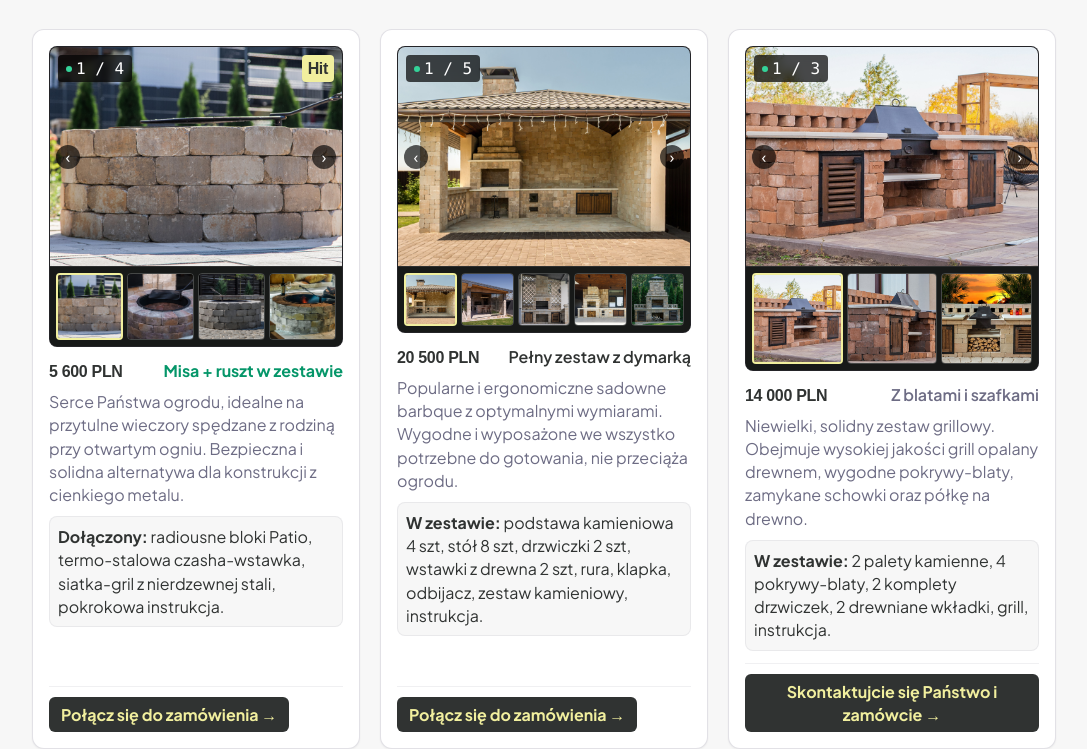
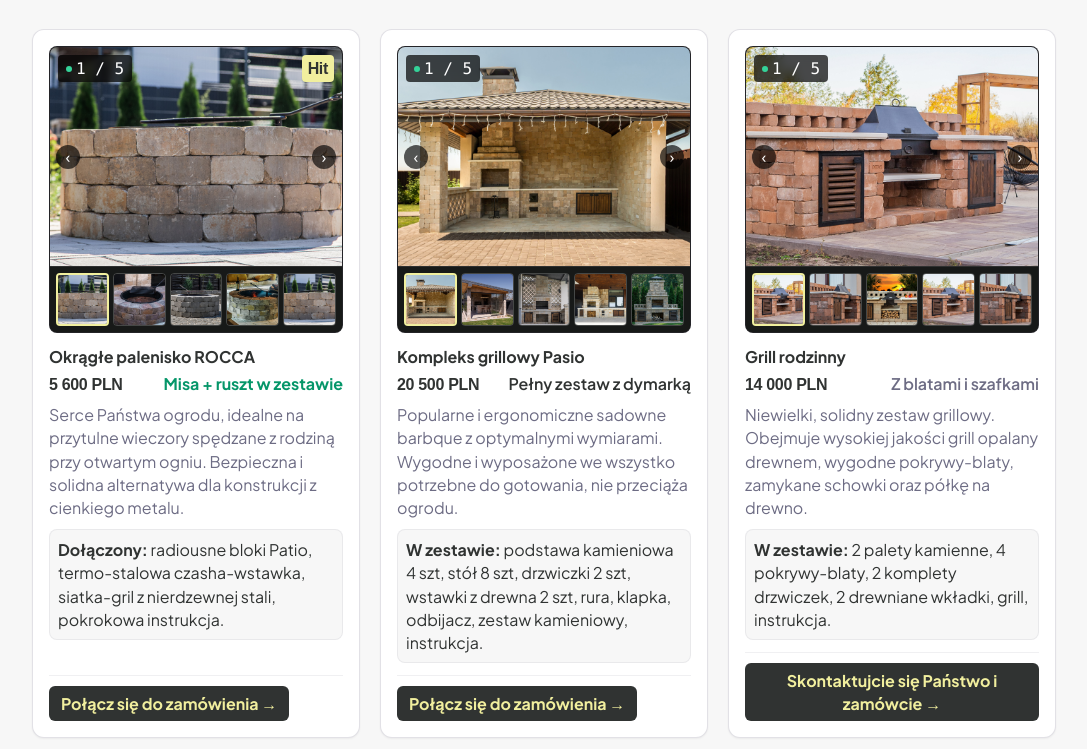
Before and after one commit to hash274/BERNSTONE--, a plain HTML site: page index.html in a window 1280 px wide. Shown: the part 1539-2288 px from the top of the page, without its empty margins (96-1183 px from the left). Drawn offline with nearby package versions, Linux system fonts and the light colour scheme; a web font is replaced by a local one.

Commit message:
Update counters and adjust grid layout in HTML

```diff
--- a/index.html
+++ b/index.html
@@ -629,7 +629,7 @@
                       <!-- Counter & Hit Badge -->
                       <div class="absolute top-2 left-2 bg-black/70 backdrop-blur-sm text-white font-mono text-[9px] px-2 py-0.5 rounded flex items-center gap-1 z-10">
                         <span class="w-1.5 h-1.5 rounded-full bg-emerald-400"></span>
-                        <span id="rocca-counter">1 / 4</span>
+                        <span id="rocca-counter">1 / 5</span>
                       </div>
                       <span class="absolute top-2 right-2 bg-brandYellow text-brandDark text-[9px] font-bold px-1.5 py-0.5 rounded font-benzin z-10 shadow-sm">Hit</span>
 
@@ -640,14 +640,16 @@
                     </div>
 
                     <!-- 5 Mini Thumbnail Selectors -->
-                    <div class="grid grid-cols-4 gap-1 p-1.5 bg-[#171918] border-t border-white/10">
+                    <div class="grid grid-cols-5 gap-1 p-1.5 bg-[#171918] border-t border-white/10">
                       <button type="button" onclick="setCardPhoto('rocca', 0)" id="thumb-rocca-0" aria-label="Zdjęcie 1" class="aspect-square rounded border-2 border-brandYellow overflow-hidden transition"><img src="вогнище-1.jpg" alt="" class="w-full h-full object-cover"></button>
                       <button type="button" onclick="setCardPhoto('rocca', 1)" id="thumb-rocca-1" aria-label="Zdjęcie 2" class="aspect-square rounded border border-white/20 overflow-hidden transition"><img src="вогнище-2.jpg" alt="" class="w-full h-full object-cover"></button>
                       <button type="button" onclick="setCardPhoto('rocca', 2)" id="thumb-rocca-2" aria-label="Zdjęcie 3" class="aspect-square rounded border border-white/20 overflow-hidden transition"><img src="вогнище-3.jpg" alt="" class="w-full h-full object-cover"></button>
                       <button type="button" onclick="setCardPhoto('rocca', 3)" id="thumb-rocca-3" aria-label="Zdjęcie 4" class="aspect-square rounded border border-white/20 overflow-hidden transition"><img src="вогнище-4.jpg" alt="" class="w-full h-full object-cover"></button>
-                    </div>
-                  </div>
-
+                      <button type="button" onclick="setCardPhoto('rocca', 4)" id="thumb-rocca-4" aria-label="Zdjęcie 5" class="aspect-square rounded border border-white/20 overflow-hidden transition"><img src="вогнище-1.jpg" alt="" class="w-full h-full object-cover"></button>
+                    </div>
+                  </div>
+
+                  <strong class="block text-[11px] text-brandDark mb-1">Okrągłe palenisko ROCCA</strong>
                   <div class="flex items-baseline justify-between mb-1.5">
                     <span class="font-benzin text-base font-extrabold text-brandDark">5 600 PLN</span>
                     <span class="text-[10px] text-emerald-600 font-bold">Misa + ruszt w zestawie</span>
@@ -698,6 +700,7 @@
                     </div>
                   </div>
 
+                  <strong class="block text-[11px] text-brandDark mb-1">Kompleks grillowy Pasio</strong>
                   <div class="flex items-baseline justify-between mb-1.5">
                     <span class="font-benzin text-base font-extrabold text-brandDark">20 500 PLN</span>
                     <span class="text-[10px] text-brandDark font-semibold">Pełny zestaw z dymarką</span>
@@ -733,19 +736,22 @@
                       <button type="button" onclick="event.stopPropagation(); changeCardPhoto('familiya', 1)" class="absolute right-1.5 top-1/2 -translate-y-1/2 w-6 h-6 rounded-full bg-black/65 hover:bg-brandYellow hover:text-brandDark text-white flex items-center justify-center text-xs transition z-10">›</button>
                       <div class="absolute top-2 left-2 bg-black/70 backdrop-blur-sm text-white font-mono text-[9px] px-2 py-0.5 rounded flex items-center gap-1 z-10">
                         <span class="w-1.5 h-1.5 rounded-full bg-emerald-400"></span>
-                        <span id="familiya-counter">1 / 3</span>
+                        <span id="familiya-counter">1 / 5</span>
                       </div>
                       <div class="absolute bottom-0 inset-x-0 bg-gradient-to-t from-black/90 via-black/40 to-transparent p-2 text-[10px] text-white font-medium truncate" id="familiya-caption">
                         Grill Familiya
                       </div>
                     </div>
-                    <div class="grid grid-cols-3 gap-1 p-1.5 bg-[#171918] border-t border-white/10">
+                    <div class="grid grid-cols-5 gap-1 p-1.5 bg-[#171918] border-t border-white/10">
                       <button type="button" onclick="setCardPhoto('familiya', 0)" id="thumb-familiya-0" aria-label="Zdjęcie 1" class="aspect-square rounded border-2 border-brandYellow overflow-hidden transition"><img src="мангал-1.jpg" alt="" class="w-full h-full object-cover"></button>
                       <button type="button" onclick="setCardPhoto('familiya', 1)" id="thumb-familiya-1" aria-label="Zdjęcie 2" class="aspect-square rounded border border-white/20 overflow-hidden transition"><img src="мангал-2.jpg" alt="" class="w-full h-full object-cover"></button>
                       <button type="button" onclick="setCardPhoto('familiya', 2)" id="thumb-familiya-2" aria-label="Zdjęcie 3" class="aspect-square rounded border border-white/20 overflow-hidden transition"><img src="мангал-3.jpg" alt="" class="w-full h-full object-cover"></button>
-                    </div>
-                  </div>
-
+                      <button type="button" onclick="setCardPhoto('familiya', 3)" id="thumb-familiya-3" aria-label="Zdjęcie 4" class="aspect-square rounded border border-white/20 overflow-hidden transition"><img src="мангал-1.jpg" alt="" class="w-full h-full object-cover"></button>
+                      <button type="button" onclick="setCardPhoto('familiya', 4)" id="thumb-familiya-4" aria-label="Zdjęcie 5" class="aspect-square rounded border border-white/20 overflow-hidden transition"><img src="мангал-2.jpg" alt="" class="w-full h-full object-cover"></button>
+                    </div>
+                  </div>
+
+                  <strong class="block text-[11px] text-brandDark mb-1">Grill rodzinny</strong>
                   <div class="flex items-baseline justify-between mb-1.5">
                     <span class="font-benzin text-base font-extrabold text-brandDark">14 000 PLN</span>
                     <span class="text-[10px] text-brandSlate font-semibold">Z blatami i szafkami</span>
@@ -796,6 +802,7 @@
                     </div>
                   </div>
 
+                  <strong class="block text-[11px] text-brandDark mb-1">Kompleks Lounge Circle</strong>
                   <div class="flex items-baseline justify-between mb-1.5">
                     <span class="font-benzin text-base font-extrabold text-brandDark">31 500 PLN</span>
                     <span class="text-[10px] text-brandYellow bg-brandDark px-1 rounded font-bold">Palenisko + meble</span>
@@ -846,6 +853,7 @@
                     </div>
                   </div>
 
+                  <strong class="block text-[11px] text-brandDark mb-1">Ogrodzenie Patio</strong>
                   <div class="flex items-baseline justify-between mb-1.5">
                     <span class="font-benzin text-base font-extrabold text-brandDark">od 580 PLN / mb</span>
                     <span class="text-[10px] text-brandSlate font-semibold">Kalkulacja według wysokości</span>
@@ -1783,6 +1791,13 @@ Ogrodzenia, ozdobne obudowy i balustrady ochronne o fakturze łupanego kamienia.
             badge: "Schemat",
             render: () => `<img src="вогнище-4.jpg" alt="Palenisko w aranżacji ogrodu" class="w-full h-full object-cover">`
           },
+          {
+            title: "Zdjęcie 5: Ogólny widok zestawu",
+            desc: "Zamontowane palenisko ROCCA o średnicy 120 cm z żaroodporną misą metalową i rusztem.",
+            tag: "Ogólny widok",
+            badge: "Hit",
+            render: () => `<img src="вогнище-1.jpg" alt="Palenisko ROCCA z rusztem" class="w-full h-full object-cover">`
+          }
         ]
       },
       pasion: {
@@ -1849,6 +1864,20 @@ Ogrodzenia, ozdobne obudowy i balustrady ochronne o fakturze łupanego kamienia.
             tag: "Fasady",
             badge: "Fasady",
             render: () => `<img src="мангал-3.jpg" alt="Grill Familiya w ogrodzie" class="w-full h-full object-cover">`
+          },
+          {
+            title: "Zdjęcie 4: Ogólny widok grilla Familiya",
+            desc: "Kompaktowy kompleks 280 × 95 × 110 cm z pojemnymi szafkami na akcesoria i drewno.",
+            tag: "Ogólny widok",
+            badge: "Grill",
+            render: () => `<img src="мангал-1.jpg" alt="Grill Familiya" class="w-full h-full object-cover">`
+          },
+          {
+            title: "Zdjęcie 5: Grubościenny grill metalowy",
+            desc: "Wytrzymała stalowa komora grilla odporna na wysoką temperaturę, przeznaczona do drewna i węgla.",
+            tag: "Grill stalowy",
+            badge: "Metal",
+            render: () => `<img src="мангал-2.jpg" alt="Grill metalowy Familiya" class="w-full h-full object-cover">`
           }
         ]
       },
```
